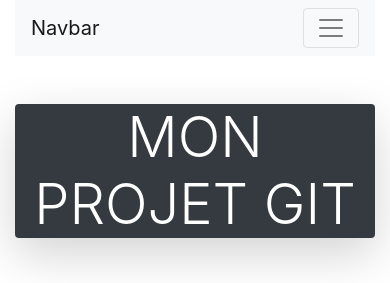
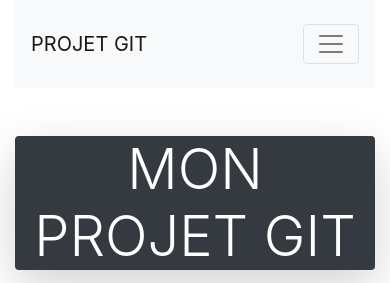
Before and after one commit to hferr404/ProjetGITtest, a PHP site: page / in a window 390 px wide. Shown: the top 283 px of the page. Run offline with PHP 8.4, Linux system fonts and the light colour scheme.

Commit message:
modif ajout navbar2

```diff
--- a/index.php
+++ b/index.php
@@ -12,9 +12,9 @@
 </head>
 
     <body>
-        <div class="container" style="min-height: 70vh;">
-                    <nav class="navbar navbar-expand-lg navbar-light bg-light">
-            <a class="navbar-brand" href="#">Navbar</a>
+        <div class="container" style="min-height: 82vh;">
+                    <nav class="navbar navbar-expand-lg navbar-light bg-light py-4">
+            <a class="navbar-brand" href="#">PROJET GIT</a>
             <button class="navbar-toggler" type="button" data-toggle="collapse" data-target="#navbarSupportedContent"
             aria-controls="navbarSupportedContent" aria-expanded="false" aria-label="Toggle navigation">
                 <span class="navbar-toggler-icon"></span>
@@ -46,7 +46,7 @@
                 </ul>
                 <form class="form-inline my-2 my-lg-0">
                 <input class="form-control mr-sm-2" type="search" placeholder="Search" aria-label="Search">
-                <button class="btn btn-outline-success my-2 my-sm-0" type="submit">Search</button>
+                <button class="btn btn-outline-success my-2 my-sm-0" type="submit">Rechercher</button>
                 </form>
             </div>
             </nav>
@@ -92,7 +92,7 @@
             </div>
             </div>
 
-            <h4 class="display-4"></h4>
+            <h4 class="display-5 text-center text-white bg-dark rounded col-md-5 mx-auto my-4">BLABLABLA</h4>
                         <p>It is a long established fact that a reader will be distracted by the readable content of a page when looking at its layout.
                         The point of using Lorem Ipsum is that it has a more-or-less normal distribution of letters, as opposed to using 'Content here,
                         content here', making it look like readable English. Many desktop publishing packages and web page editors now use Lorem Ipsum as their default model text,
@@ -100,7 +100,7 @@
                         Various versions have evolved over the years, sometimes by accident, sometimes on purpose (injected humour and the like).</p>
         </div>
 
-        <footer class="bg-dark text-white text-center">
+        <footer class="bg-dark text-white text-center justify-content-center align-items-center d-flex" style="min-height: 10vh;">
             &copy; FH - DANS LE LIN LEGACY - 2021
         </footer>
     </body>
```
